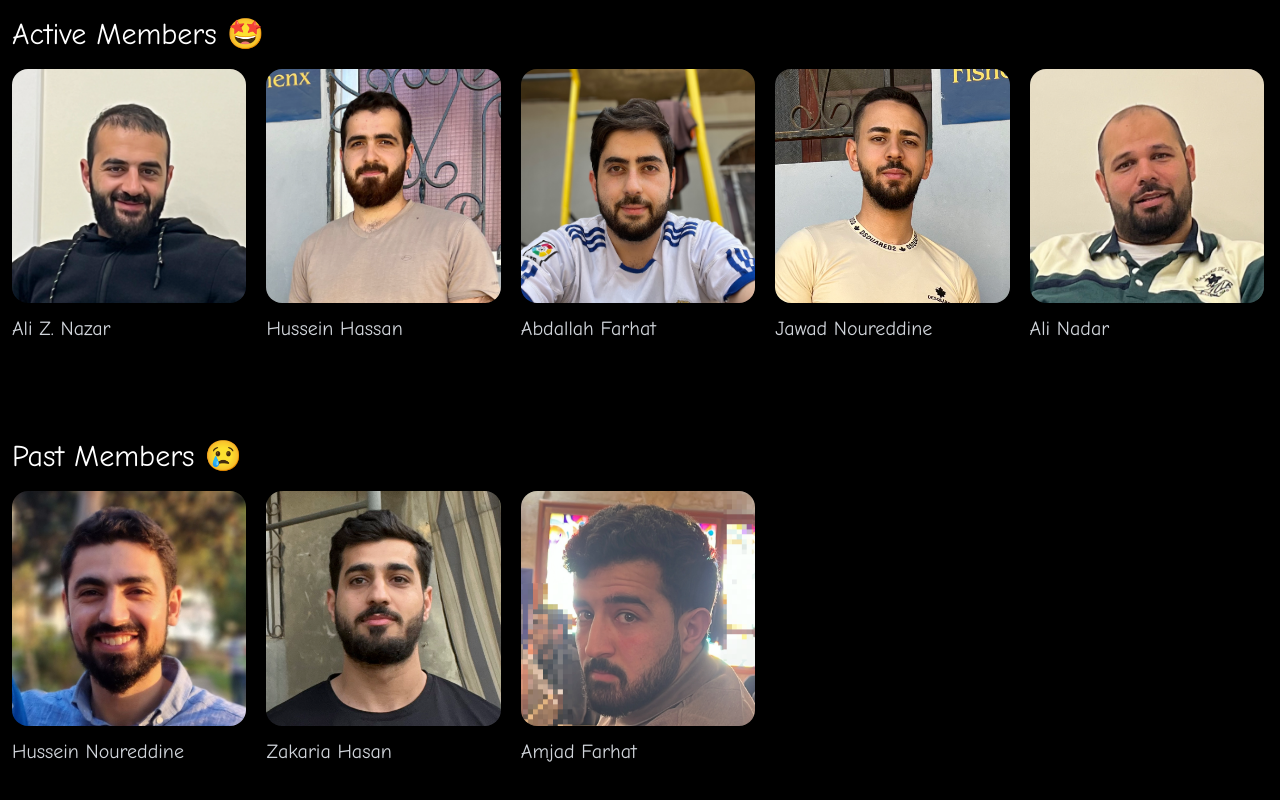
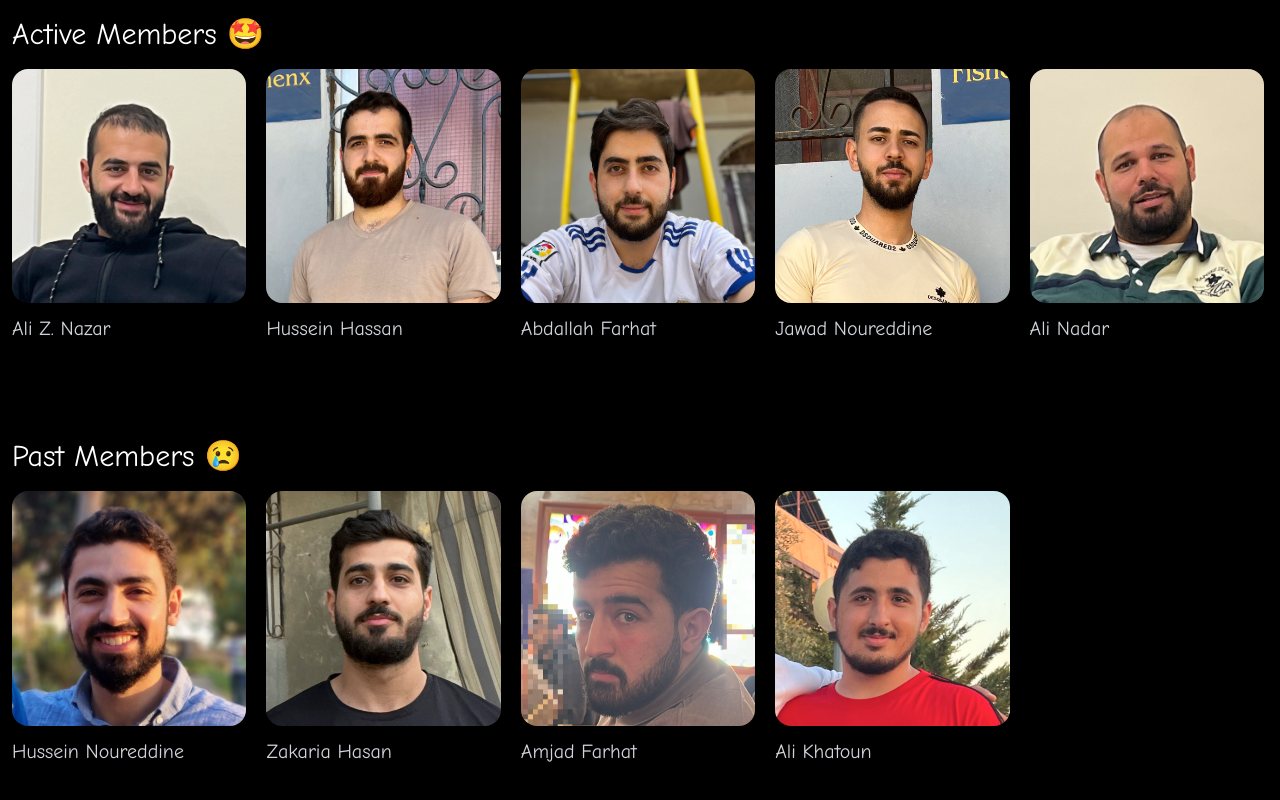
Before and after one commit to Hussein-Ali-Hassan/fishothenx, a Next.js app: page / in a window 1280 px wide. Shown: the part 703-1503 px from the top of the page. Built offline with nearby package versions, Linux system fonts and the light colour scheme.

Commit message:
add ali khatoun

```diff
--- a/components/Members.tsx
+++ b/components/Members.tsx
@@ -40,6 +40,11 @@ const members = [
     imageUrl: "/members/amjad.jpg",
     active: false,
   },
+  {
+    name: "Ali Khatoun",
+    imageUrl: "/members/khatoun.jpeg",
+    active: false,
+  },
 ];
 
 export default function Members() {
```
Also changed, not shown: public/members/khatoun.jpeg (added).
